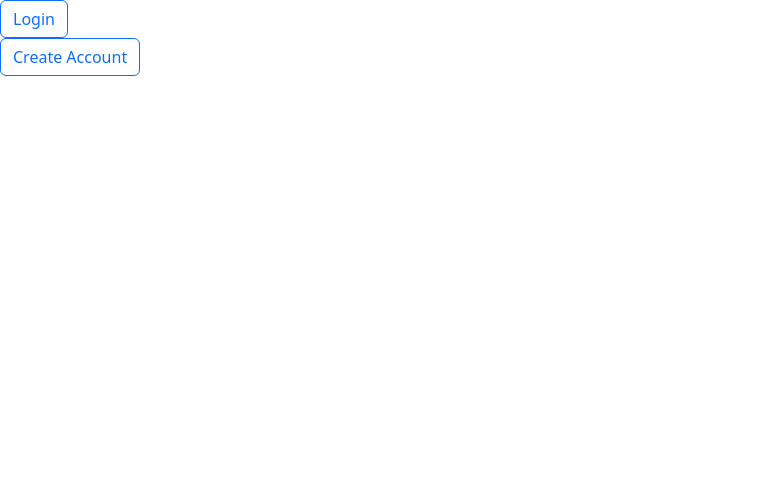
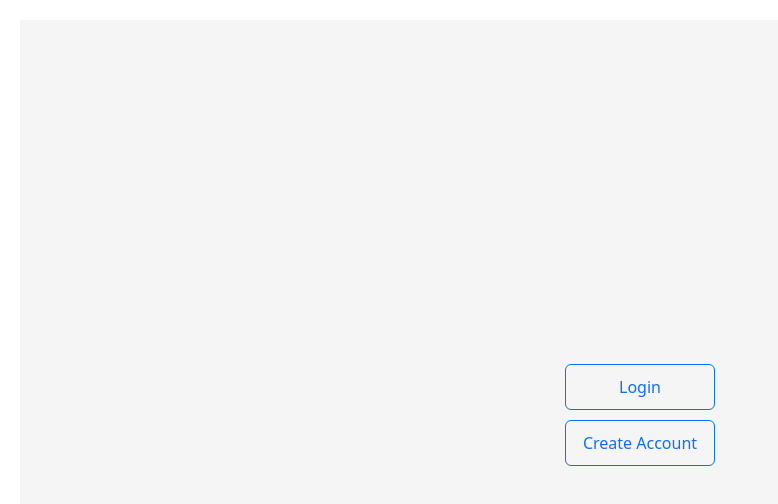
Before and after one commit to mackthompson16/Social-Platform, a React (Create React App) app: page / in a window 1280 px wide. Shown: the top 504 px of the page, without its empty margins (0-778 px from the left). Built offline with nearby package versions, Linux system fonts and the light colour scheme.

Commit message:
CSS, Header, Footer

```diff
--- a/src/App.js
+++ b/src/App.js
@@ -18,10 +18,24 @@ export default function Myapp() {
         return <Login setCurrentPage={setCurrentPage} setCurrentUser={setCurrentUser} />;
     }
   };
+  const appStyle = {
+    display: 'flex',
+    flexDirection: 'column',
+    minHeight: '100vh',
+  };
+
+  const contentStyle = {
+    flex: 1,  // This makes the content grow to fill available space
+    padding: '20px',
+  };
 
   return (
-    <div>
-      {renderPage()}
+    <div style={appStyle}>
+      <div style={contentStyle}>
+        <div>
+          {renderPage()}
+        </div>
+      </div>
     </div>
   );
 }
--- a/src/footer.js
+++ b/src/footer.js
@@ -1,20 +1,42 @@
 export default function Footer() {
+    const footerStyle = {
+        backgroundColor: '#333',
+        color: '#fff',
+        padding: '20px',
+        textAlign: 'center',
+        width: '100%',
+        flexShrink: 0,  // Prevents the footer from shrinking
+      };
+
+    const linkStyle = {
+      margin: '0 10px',
+      color: '#fff',
+      textDecoration: 'none',
+    };
+
+    const socialIconsStyle = {
+      margin: '0 10px',
+    };
 
     return (
+      <div style={footerStyle}>
+
         <div>
+          <a href="/about" style={linkStyle}>About</a>
+          <a href="/contact" style={linkStyle}>Contact</a>
+        </div>
 
-            <h3>
-                Footer
-                </h3>
+        <div style={{ marginTop: '20px' }}>
+          <a href="https://github.com/mackthompson16/myMedia" target="_blank">
+            <img src="/icons/github-mark.png" alt="GitHub" style={socialIconsStyle} width="30" />
+          </a>
+
 
         </div>
 
-
-
-
-
-    )
-
-
-
-}
+        <div style={{ marginTop: '20px' }}>
+          <p>&copy; 2024 Thompson LLC. All rights reserved.</p>
+        </div>
+      </div>
+    );
+  }
--- a/src/header.js
+++ b/src/header.js
@@ -1,19 +1,32 @@
+import { Button } from 'react-bootstrap';
 export default function Header(setCurrentPage) {
 
+        const buttonContainerStyle = {
+            display: 'flex',
+            justifyContent: 'center',
+            padding: '10px',
+            gap: '10px',
+            marginTop: '20px',
+          };
 
+          const buttonStyle = {
+            flex: 1,
+            maxWidth: '200px',
+          };
 
-    return (
-        <div>
-            <pages>
-
-               <h3>
-                create , preferences
-               </h3>
-
-            </pages>
-        </div>
-
-
-
-    );
+          return (
+            <div>
+              <div style={buttonContainerStyle}>
+                <Button style={buttonStyle} variant="outline-primary" onClick={() => setCurrentPage('Schedule')}>
+                  My Schedule
+                </Button>
+                <Button style={buttonStyle} variant="outline-primary" onClick={() => setCurrentPage('Friends')}>
+                  Friends
+                </Button>
+                <Button style={buttonStyle} variant="outline-primary" onClick={() => setCurrentPage('Preferences')}>
+                  Preferences
+                </Button>
+              </div>
+            </div>
+          );
 }
--- a/src/home.js
+++ b/src/home.js
@@ -1,16 +1,27 @@
 import React from 'react';
-import Header from 'header.js';
-import Footer from 'footer.js'
+import Header from './header.js';
+import Footer from './footer.js'
 
 export default function Home({currentUser}, setCurrentPage){
+  const appStyle = {
+    display: 'flex',
+    flexDirection: 'column',
+    minHeight: '100vh',
+  };
+
+  const contentStyle = {
+    flex: 1,  // This makes the content grow to fill available space
+    padding: '20px',
+  };
 
   return (
-    <div>
+    <div style={appStyle}>
+      <div style={contentStyle}>
       <Header setCurrentPage = {setCurrentPage} />
       <h1>Login Success, {currentUser.username}.</h1>
       <Footer />
 
-
+      </div>
     </div>
   );
 }
--- a/src/login.js
+++ b/src/login.js
@@ -49,22 +49,77 @@ export default function Login({ setCurrentPage, setCurrentUser }) {
       setShowLoginForm(!showLoginForm);
     };
 
+    const containerStyle = {
+      display: 'flex',
+      flexDirection: 'row',
+      alignItems: 'center',
+      justifyContent: 'center',
+      height: '100vh',
+      backgroundColor: '#f5f5f5',
+      padding: '20px',
+    };
+
+    const formStyle = {
+      width: '300px',
+      padding: '20px',
+      backgroundColor: '#fff',
+      boxShadow: '0 4px 8px rgba(0, 0, 0, 0.1)',
+      borderRadius: '10px',
+    };
+
+    const inputStyle = {
+      width: '100%',
+      padding: '10px',
+      marginBottom: '15px',
+      borderRadius: '5px',
+      border: '1px solid #ccc',
+      fontSize: '16px',
+    };
+
+    const labelStyle = {
+      marginBottom: '10px',
+      fontWeight: 'bold',
+    };
+
+    const buttonStyle = {
+      width: '150px',
+      padding: '10px',
+      marginBottom: '10px',
+    };
+
+    const formButtonContainer = {
+
+      display: 'flex',
+      justifyContent: 'center',
+      padding: '10px',
+      gap: '10px',
+      marginTop: '20px',
+
+    };
+
+    const formButtonStyle = {
+
+      width: '100px'
+    }
+
+
+
     return (
-      <div>
-            <Button variant="outline-primary" onClick={toggleLoginForm}>
-              {showLoginForm ? 'Cancel' : 'Login'}
-            </Button>
+      <div style={containerStyle}>
+
+
         {!showLoginForm && (
-              <div>
 
-                <Button variant="outline-primary" onClick={() => setCurrentPage('CreateAccount')}>Create Account</Button>
+          <div style={{ display: 'flex', flexDirection: 'column', alignItems: 'center' }}>
+            <Button style={buttonStyle} variant="outline-primary" onClick={toggleLoginForm}>Login</Button>
+            <Button style={buttonStyle} variant="outline-primary" onClick={() => setCurrentPage('CreateAccount')}>Create Account</Button>
           </div>
         )}
 
         {showLoginForm && (
-              <form onSubmit={handleSubmit}>
+          <form onSubmit={handleSubmit} style={formStyle}>
             <div>
-                  <label>
+              <label style={labelStyle}>
                 Username
                 <input
                   type="text"
@@ -73,11 +128,12 @@ export default function Login({ setCurrentPage, setCurrentUser }) {
                   onChange={handleChange}
                   placeholder="Required Field"
                   required
+                  style={inputStyle}
                 />
               </label>
             </div>
             <div>
-                  <label>
+              <label style={labelStyle}>
                 Password
                 <input
                   type="password"
@@ -86,13 +142,17 @@ export default function Login({ setCurrentPage, setCurrentUser }) {
                   onChange={handleChange}
                   placeholder="Required Field"
                   required
+                  style={inputStyle}
                 />
               </label>
             </div>
-                <Button variant="outline-primary" type="submit">Submit</Button>
+            <div style={formButtonContainer}>
+              <Button style={formButtonStyle} variant="outline-primary" type="submit">Login</Button>
+              <Button style={formButtonStyle} variant="outline-primary" onClick={toggleLoginForm}>Cancel</Button>
+            </div>
           </form>
         )}
-
       </div>
     );
+
 };
```
Also changed, not shown: public/icons/github-mark.png (added), public/icons/insta.png (added). Lines whose indentation alone changed are shown as unchanged.
